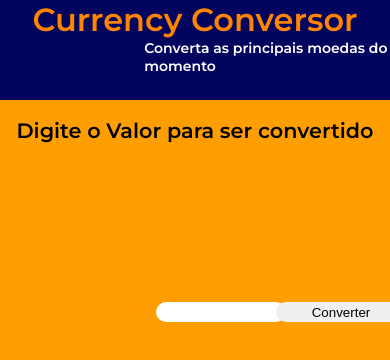
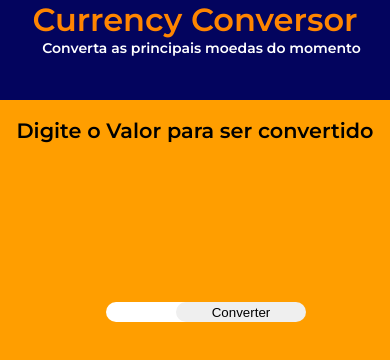
Before and after one commit to isaquefreitasdev/currency-converte, a plain HTML site: page index.html in a window 390 px wide. Drawn offline with Linux system fonts and the light colour scheme.

Commit message:
Mobile Pronto

```diff
--- a/styles/style.css
+++ b/styles/style.css
@@ -82,3 +82,22 @@ h3{
     position: absolute;
     bottom:140px
 }
+@media (max-width: 900px){
+    p{
+        position: relative;
+        left:3%
+    }
+    #currencyValue{
+        position: absolute;
+        right:50px;
+        left: -50px;
+    }
+    #currencyConvert{
+        position: absolute;
+        left: 20px;
+    }
+    #convertido{
+        display: inline-block;
+    }
+
+}
```
